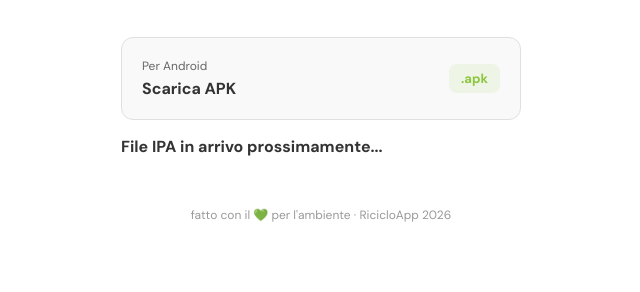
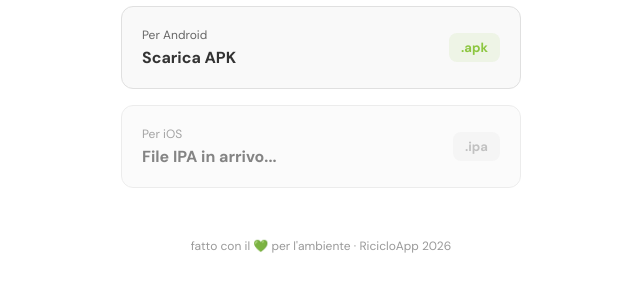
Before and after one commit to AndreaPolazzo/Sito-RicicloApp, a plain HTML site: page index.html in a window 1280 px wide. Shown: the part 348-640 px from the top of the page, without its empty margins (319-959 px from the left). Drawn offline with Linux system fonts and the light colour scheme.

Commit message:
Update index.html

```diff
--- a/index.html
+++ b/index.html
@@ -144,8 +144,9 @@
 
   <p class="tagline">Scatta una foto e scopri subito dove buttarlo. Niente più dubbi.</p>
 
-  <div class="dl-container">
-    <a class="dl-card" href="RicicloApp.apk" download>
+<div class="dl-container">
+    <!-- BOTTONE ANDROID -->
+    <a class="dl-card" href="https://github.com/AndreaPolazzo/Sito-RicicloApp/releases/download/v1.0.0/RicicloApp.apk" target="_blank">
       <div class="dl-info">
         <p class="dl-label">Per Android</p>
         <p class="dl-name">Scarica APK</p>
@@ -153,10 +154,16 @@
       <span class="dl-ext">.apk</span>
     </a>
 
-        <p class="dl-name">File IPA in arrivo prossimamente...</p>
+    <!-- CARD IOS (Disabilitata per ora) -->
+    <div class="dl-card" style="opacity: 0.6; cursor: not-allowed;">
+      <div class="dl-info">
+        <p class="dl-label">Per iOS</p>
+        <p class="dl-name">File IPA in arrivo...</p>
       </div>
-    </a>
+      <span class="dl-ext" style="background: rgba(153, 153, 153, 0.1); color: #999;">.ipa</span>
+    </div>
   </div>
+
 
   <footer>fatto con il 💚 per l'ambiente · RicicloApp 2026</footer>
 
```
